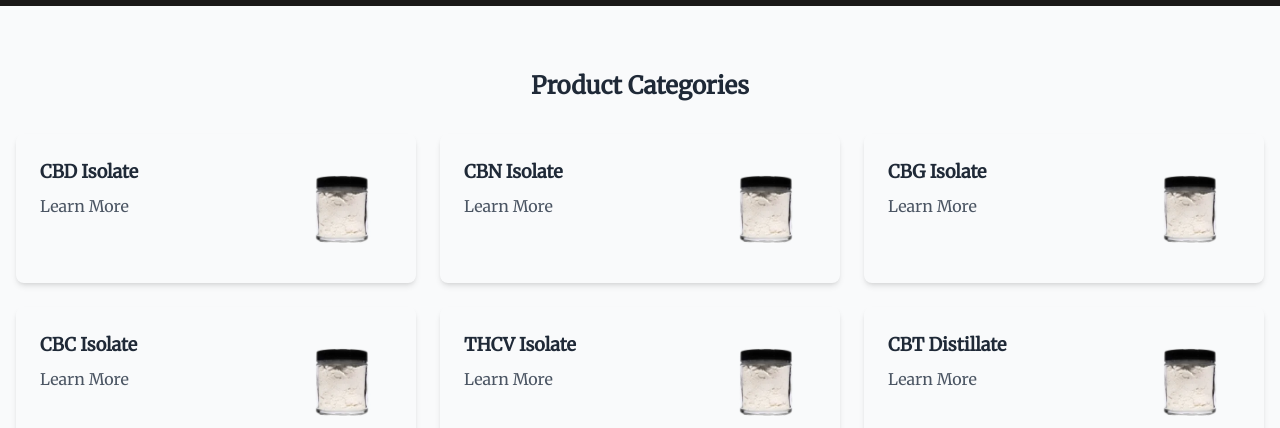
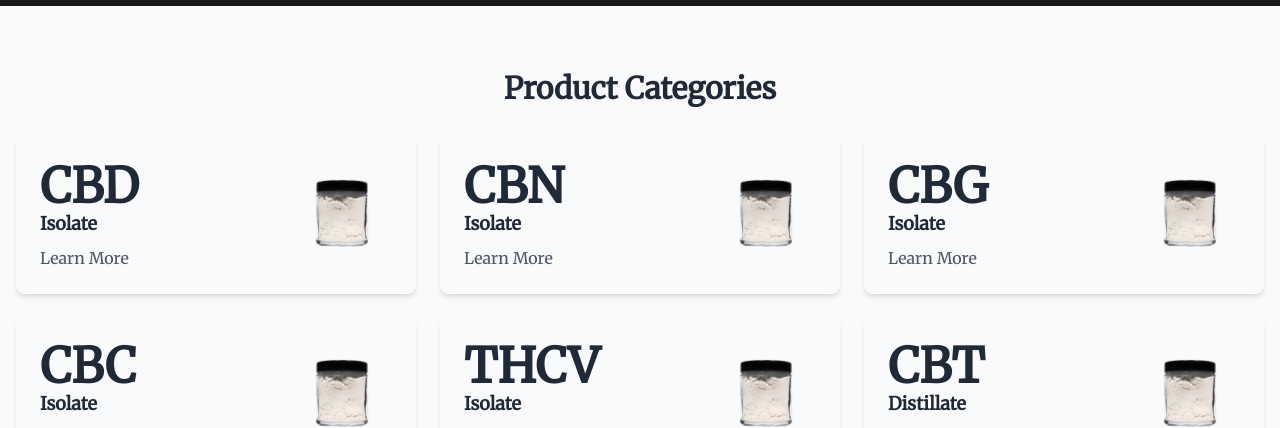
Before and after one commit to invisispider/logos-landing, a Next.js app: page / in a window 1280 px wide. Shown: the part 375-803 px from the top of the page. Built offline with nearby package versions, Linux system fonts and the light colour scheme; grey boxes are pictures that could not be loaded.

Commit message:
good on big screens

```diff
--- a/app/components/AboutSection.tsx
+++ b/app/components/AboutSection.tsx
@@ -76,13 +76,6 @@ export default function AboutSection() {
         </div>
 
         <div className="max-w-5xl mx-auto">
-          {/* <h2
-            className="absolute top-0 left-0 text-[16vw] font-bold text-primary-950 opacity-40 pointer-events-none select-none leading-none z-0"
-            style={{ transform: "rotate(-2deg" }}
-          >
-            VALUES
-          </h2> */}
-
           <h2 className="text-8xl font-bold text-center mb-10">Our <span className="text-primary-700">Values</span></h2>
           <div className="grid grid-cols-1 sm:grid-cols-2 gap-8">
             <div className="flex items-center gap-4 bg-gray-50 p-6 rounded shadow-sm">
@@ -116,24 +109,7 @@ export default function AboutSection() {
           </div>
         </div>
       </div>
-      {/* SVG Divider */}
       <div className="flex justify-center my-12 relative">
-        <svg
-          width="100"
-          height="16"
-          viewBox="0 0 100 16"
-          fill="none"
-          xmlns="http://www.w3.org/2000/svg"
-          className="text-gray-300"
-        >
-          <path
-            d="M0 8h40M60 8h40"
-            stroke="currentColor"
-            strokeWidth="2"
-            strokeLinecap="round"
-          />
-          <circle cx="50" cy="8" r="4" fill="currentColor" />
-        </svg>
         <h2
           className="absolute top-0 left-50 text-[16vw] font-bold text-secondary-300 opacity-30 pointer-events-none select-none leading-none z-0"
           style={{ transform: "rotate(-2deg" }}
@@ -146,7 +122,7 @@ export default function AboutSection() {
         <p className="mb-4 pt-10 text-lg"><b>Logos Botanicals</b> is owned and operated by Ryan Campbell, a veteran of the legal cannabis
           industry with over 15 years of sourcing and operational experience. Having worked across
           nearly every link in the cannabis supply chain (from cultivation and extraction to global
-          distribution) Ryan brings unparalleled insight into one of the industry’s most complex challenges:
+          distribution) Ryan brings unparalleled insight into one of the industry&aps;s most complex challenges:
           Sourcing.
         </p>
         <p className="mb-4 text-lg">
@@ -156,27 +132,27 @@ export default function AboutSection() {
           chain.
         </p>
         <p className="mb-4 text-lg">
-          We’re the best strategic partners you can ask for! From regulatory guidance and compliance to
+          We&apos;re the best strategic partners you can ask for! From regulatory guidance and compliance to
           product development and global logistics, Logos Botanicals supports every stage of your
           growth. Our catalog includes everything from high-purity isolates and rare cannabinoids to
           custom blends! Delivered with consistency, speed, and integrity.
         </p>
-        <div className="relative w-full min-h-[200px] rounded-xl flex items-center justify-center bg-green-100">
+      </div>
+      <div className="relative w-full min-h-[200px] flex items-center justify-center bg-primary-900">
         {/* Background Image */}
         <div className="absolute inset-0 z-0">
           <Image
             src="/images/lab.webp"
             alt="product boxes"
             fill
-              className="object-cover opacity-20"
+            className="object-cover opacity-40"
             priority
           />
         </div>
-          <h3 className="my-8 text-3xl font-black md:px-8">
+        <h3 className="my-8 lg:max-w-3xl text-3xl text-secondary-100 md:px-8 relative">
           Logos Botanicals is building the cannabinoid supply chain of the future — one rooted in science,
           transparency, and shared success
         </h3>
-        </div>
       </div>
       <svg viewBox="0 0 1440 320" className="w-full h-full">
         <path fill="#f3f4f6" d="M0,256L1440,128L1440,320L0,320Z" />
--- a/app/components/ContactForm.tsx
+++ b/app/components/ContactForm.tsx
@@ -32,7 +32,7 @@ export default function ContactForm() {
             className="w-full px-4 py-2 rounded border"
           />
           <textarea name="message" placeholder="Your Message" rows={4} required className="w-full px-4 py-2 rounded border"></textarea>
-          <button type="submit" className="mx-auto bg-gray-600 text-white px-6 py-2 rounded-full hover:bg-gray-700 transition">Send Message</button>
+          <button type="submit" className="mx-auto bg-secondary-600 text-white px-6 py-2 rounded-full hover:bg-secondary-700 transition">Send Message</button>
         </form>
       </div>
     </section>
--- a/app/components/Products.tsx
+++ b/app/components/Products.tsx
@@ -1,17 +1,17 @@
 import Image from 'next/image';
 export default function Products() {
   const products = [
-    { name: "CBD Isolate", href: "#" },
-    { name: "CBN Isolate", href: "#" },
-    { name: "CBG Isolate", href: "#" },
-    { name: "CBC Isolate", href: "#" },
-    { name: "THCV Isolate", href: "#" },
-    { name: "CBT Distillate", href: "#" },
+    { name: "CBD", category: "Isolate", href: "#" },
+    { name: "CBN", category: "Isolate", href: "#" },
+    { name: "CBG", category: "Isolate", href: "#" },
+    { name: "CBC", category: "Isolate", href: "#" },
+    { name: "THCV", category: "Isolate", href: "#" },
+    { name: "CBT", category: "Distillate", href: "#" },
   ];
   return (
     <>
       <section id="products" className="max-w-screen-xl mx-auto px-4 py-16">
-        <h2 className="text-2xl font-semibold text-center mb-8">Product Categories</h2>
+        <h2 className="text-3xl font-semibold text-center mb-8">Product Categories</h2>
         <div className="grid grid-cols-1 sm:grid-cols-2 md:grid-cols-3 gap-6">
           {products.map((p) => (
             <div key={p.name} className="rounded-lg shadow-md p-6 hover:shadow-lg transition">
@@ -21,7 +21,7 @@ export default function Products() {
                 width={100}
                 height={100}
               />
-              <h3 className="text-lg font-semibold mb-2">{p.name}</h3>
+              <h3 className="text-lg font-semibold mb-2"><span className="text-5xl block">{ p.name }</span>{ p.category }</h3>
               <a href={p.href} className="text-gray-600">Learn More</a>
             </div>
           ))}
--- /dev/null
+++ b/app/components/SVGDivider.tsx
@@ -0,0 +1,20 @@
+export default function SVGDividier() {
+  return (
+    <svg
+        width="100"
+        height="16"
+        viewBox="0 0 100 16"
+        fill="none"
+        xmlns="http://www.w3.org/2000/svg"
+        className="text-gray-300"
+    >
+      <path
+      d="M0 8h40M60 8h40"
+      stroke="currentColor"
+      strokeWidth="2"
+      strokeLinecap="round"
+      />
+      <circle cx="50" cy="8" r="4" fill="currentColor" />
+    </svg>
+  );
+};
--- a/app/page.tsx
+++ b/app/page.tsx
@@ -4,6 +4,7 @@ import Navbar from "./components/Navbar";
 import BackToTopButton from './components/BackToTopButton';
 import Products from './components/Products';
 import ContactForm from './components/ContactForm';
+// import SVGDivider from './components/SVGDivider';
 
 export default function Home() {
   return (
@@ -11,6 +12,9 @@ export default function Home() {
       <BackToTopButton />
       <Navbar />
       <HeroSection />
+      {/* <div className="flex justify-center my-12 relative">
+        <SVGDivider />
+      </div> */}
       <Products />
       <AboutSection />
       <ContactForm />
--- a/tailwind.config.ts
+++ b/tailwind.config.ts
@@ -6,7 +6,7 @@ const config: Config = {
   theme: {
     extend: {
       fontFamily: {
-        'merriweather': ['var(--font-merriweather)', 'serif'],
+        merriweather: ['var(--font-merriweather)', 'serif'],
       },
       colors: {
         primary: {
```
Also changed, not shown: 1 other file (tests, documents, lock files or other folders). Lines whose indentation alone changed are shown as unchanged.
